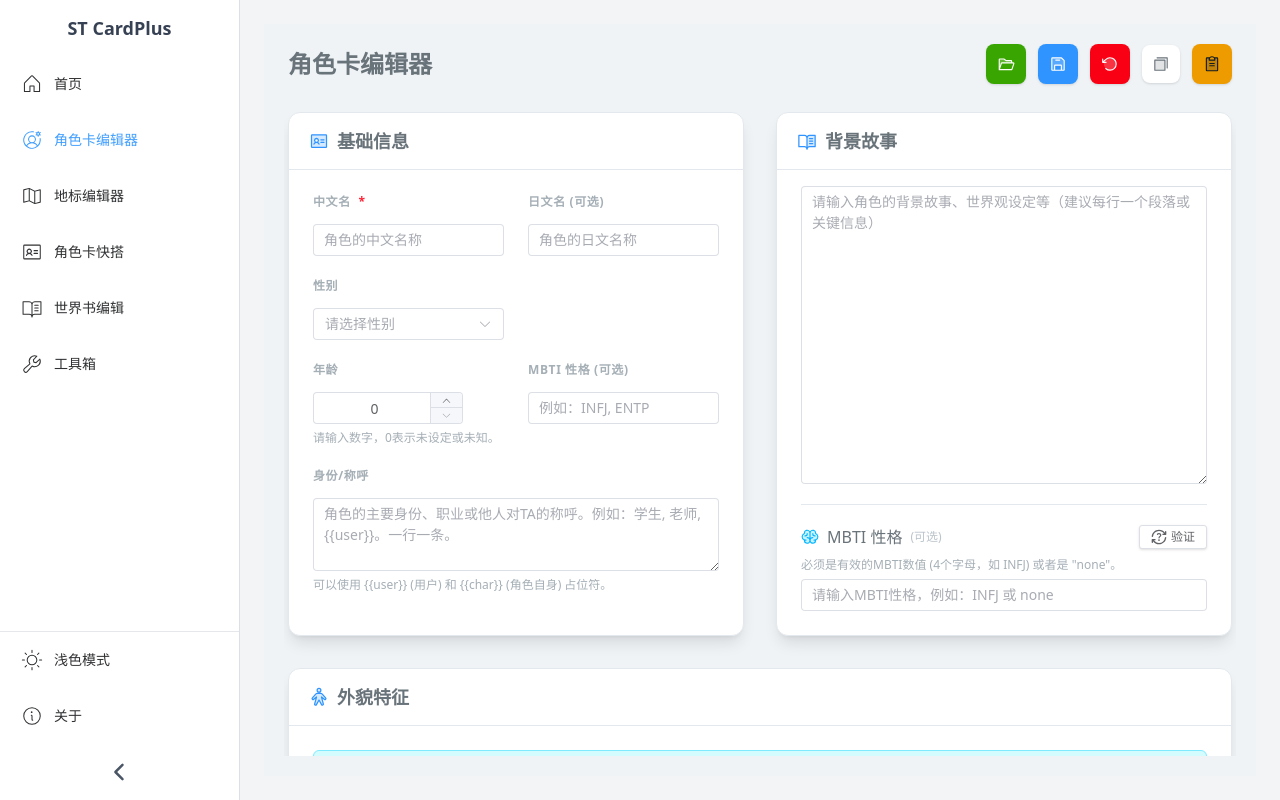
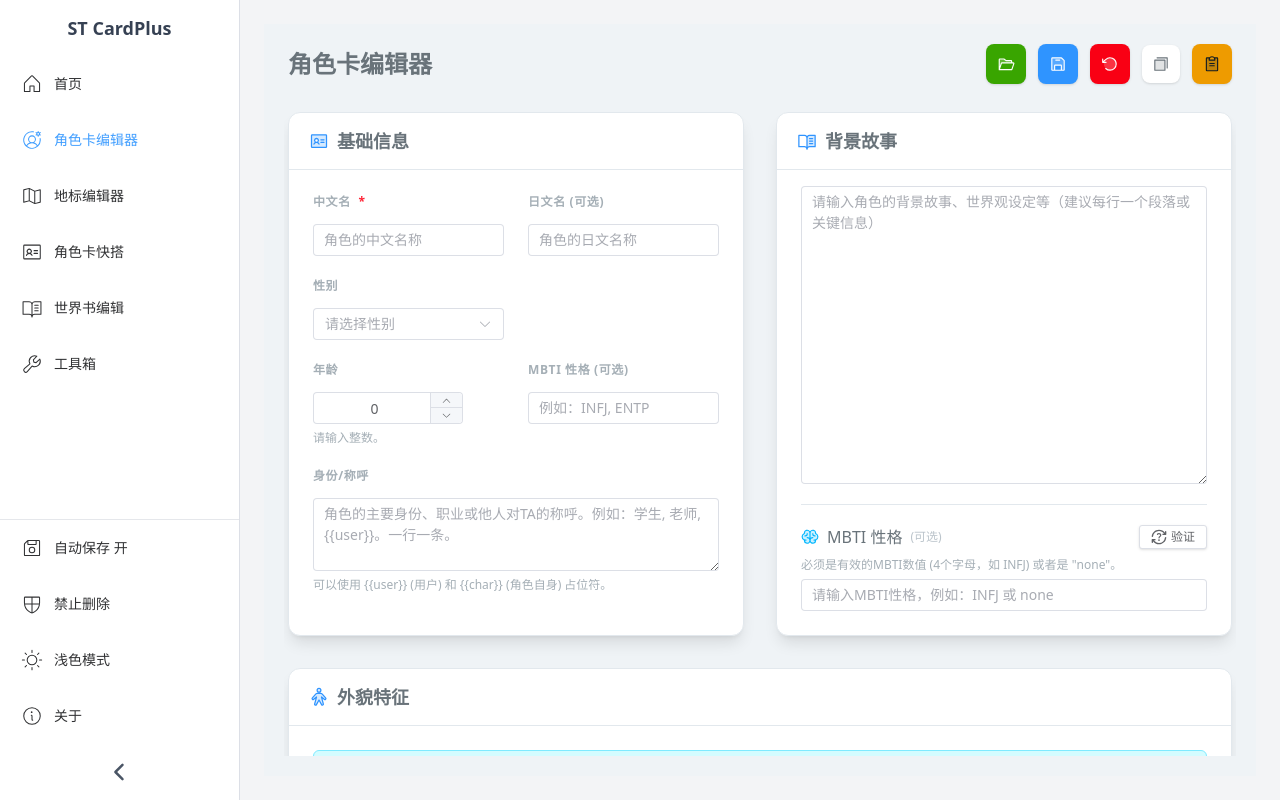
Before and after one commit to awaae001/st_cardplus, a Vue app: page /card in a window 1280 px wide. Built offline with nearby package versions, Linux system fonts and the light colour scheme.

Commit message:
引入新库，改完UI

```diff
--- a/package.json
+++ b/package.json
@@ -23,6 +23,8 @@
     "file-saver": "^2.0.5",
     "js-base64": "^3.7.7",
     "nanoid": "^5.1.5",
+    "pinia": "^3.0.2",
+    "pinia-plugin-persistedstate": "^4.3.0",
     "vue": "^3.5.13",
     "vue-router": "^4.5.1",
     "vuedraggable": "^4.1.0"
--- a/src/App.vue
+++ b/src/App.vue
@@ -92,9 +92,34 @@
         </div>
 
         <div class="mt-auto flex-shrink-0 border-t border-gray-200 dark:border-neutral-700">
+
+           <ElMenuItem @click="appSettings.toggleAutoSave()" :title="isEffectivelyCollapsedForTitle ? ('自动保存: ' + (appSettings.isAutoSaveEnabled ? '开启' : '关闭')) : ''">
+             <ElIcon :size="22" class="text-blue-500">
+               <Icon v-if="appSettings.isAutoSaveEnabled" icon="ph:floppy-disk-back-light" />
+               <Icon v-else icon="ph:power-light" />
+             </ElIcon>
+             <template #title>
+               <span class="menu-item-text" :class="{'text-collapsed-style': isEffectivelyCollapsedForTextAnimation}">
+                 {{ appSettings.isAutoSaveEnabled ? '自动保存 开' : '自动保存 关' }}
+               </span>
+             </template>
+           </ElMenuItem>
+
+           <ElMenuItem @click="appSettings.cycleSafeMode()" :title="isEffectivelyCollapsedForTitle ? ('安全模式: ' + safeModeTitle(appSettings.safeModeLevel)) : ''">
+             <ElIcon :size="22" class="text-orange-500">
+               <Icon v-if="appSettings.safeModeLevel === 'forbidden'" icon="ph:shield-checkered-light" />
+               <Icon v-else-if="appSettings.safeModeLevel === 'double'" icon="ph:shield-warning-light" />
+               <Icon v-else icon="ph:shield-slash-light" />
+             </ElIcon>
+             <template #title>
+               <span class="menu-item-text" :class="{'text-collapsed-style': isEffectivelyCollapsedForTextAnimation}">
+                 {{ safeModeText(appSettings.safeModeLevel) }}
+               </span>
+             </template>
+           </ElMenuItem>
+
            <ElMenuItem @click="toggleDark()" :title="isEffectivelyCollapsedForTitle ? (isDark ? '切换到浅色模式' : '切换到深色模式') : ''">
              <ElIcon :size="22">
-              <!-- 修改图标的 v-if 条件 -->
                <Icon v-if="isDark" icon="ph:moon-light" />
                <Icon v-else icon="ph:sun-light" />
              </ElIcon>
@@ -102,6 +127,7 @@
                  <span class="menu-item-text" :class="{'text-collapsed-style': isEffectivelyCollapsedForTextAnimation}">{{ isDark ? '深色模式' : '浅色模式' }}</span>
              </template>
            </ElMenuItem>
+
            <ElMenuItem index="/about" :title="isEffectivelyCollapsedForTitle ? '关于' : ''">
              <ElIcon :size="22"><Icon icon="ph:info-light" /></ElIcon>
              <template #title>
@@ -151,19 +177,22 @@
              transition-opacity duration-300 ease-in-out"
       :class="{'opacity-100': isSidebarOpen, 'opacity-0 pointer-events-none': !isSidebarOpen}"
       aria-hidden="true"
+      @click="handleClickOutside"
     ></div>
   </div>
 </template>
 
 <script setup lang="ts">
-// ... (script setup 内容保持不变)
-import { RouterView } from 'vue-router'
+import { RouterView, useRouter } from 'vue-router'
 import { Icon } from '@iconify/vue'
 import { Menu as IconMenu, ArrowLeftBold, ArrowRightBold } from '@element-plus/icons-vue'
-import { ElLoading, ElMenu, ElMenuItem, ElIcon, ElMessageBox } from 'element-plus'
-import { useRouter } from 'vue-router'
+import { ElLoading, ElMenu, ElMenuItem, ElIcon } from 'element-plus'
 import { ref, onMounted, onBeforeUnmount, computed, watch } from 'vue'
 import { useDark, useToggle } from '@vueuse/core'
+import { useAppSettingsStore, type SafeModeLevel } from '@/stores/appSettings';
+
+
+const appSettings = useAppSettingsStore();
 
 const screenWidth = ref(0)
 const updateScreenWidth = () => {
@@ -239,10 +268,28 @@ const isEffectivelyCollapsedForTitle = computed(() => {
 const isEffectivelyCollapsedForTextAnimation = computed(() => {
   return !isMobileView.value && !isSidebarOpen.value;
 });
+
+const safeModeText = (level: SafeModeLevel): string => {
+  switch (level) {
+    case 'forbidden': return '禁止删除';
+    case 'double': return '二次确认';
+    case 'single': return '一次删除';
+    default: return '安全模式';
+  }
+};
+
+const safeModeTitle = (level: SafeModeLevel): string => {
+  switch (level) {
+    case 'forbidden': return '禁止删除';
+    case 'double': return '删除需二次确认';
+    case 'single': return '单击即可删除';
+    default: return '';
+  }
+};
+
 </script>
 
 <style>
-/* ... (style 内容保持不变) */
 .fade-enter-active,
 .fade-leave-active {
   transition: opacity 0.2s ease-in-out;
@@ -277,7 +324,9 @@ const isEffectivelyCollapsedForTextAnimation = computed(() => {
 .menu-bar .el-sub-menu__title .el-icon {
   margin-right: 10px;
   transition: margin-right 0.3s cubic-bezier(0.4, 0, 0.2, 1);
+  flex-shrink: 0;
 }
+
 
 .menu-bar .el-menu-item .el-icon .iconify,
 .menu-bar .el-sub-menu__title .el-icon .iconify {
@@ -299,6 +348,7 @@ const isEffectivelyCollapsedForTextAnimation = computed(() => {
   overflow: hidden;
   max-width: 150px;
   vertical-align: middle;
+  font-size: var(--el-menu-item-font-size);
 }
 
 .menu-item-text.text-collapsed-style {
--- a/src/components/charcard/BasicInfo.vue
+++ b/src/components/charcard/BasicInfo.vue
@@ -61,10 +61,12 @@
           <el-input-number
             v-model="localForm.age"
             controls-position="right"
-            :min="0" :max="9999" :precision="0"
+            :min="-Infinity"
+            :max="Infinity"
+            :precision="0"
             class="w-full" placeholder="角色年龄"
           />
-          <p class="form-help-text">请输入数字，0表示未设定或未知。</p>
+          <p class="form-help-text">请输入整数。</p>
         </el-form-item>
 
         <el-form-item class="mb-0" v-if="'mbti' in localForm && localForm.mbti !== undefined">
@@ -94,7 +96,7 @@
 </template>
 
 <script setup lang="ts">
-import { ref, watch, defineProps, defineEmits, computed } from 'vue'; // Added computed for mbti display logic
+import { ref, watch, defineProps, defineEmits } from 'vue';
 import { ElInput, ElSelect, ElOption, ElInputNumber, ElForm, ElFormItem } from 'element-plus';
 import { Icon } from '@iconify/vue';
 
@@ -105,7 +107,7 @@ interface BasicInfoForm {
   customGender: string;
   age: number;
   identity: string;
-  mbti?: string; // Changed to optional
+  mbti?: string;
 }
 
 const props = defineProps<{
@@ -126,13 +128,4 @@ watch(localForm, (newVal) => {
   emit('update:form', { ...newVal });
 }, { deep: true });
 
-// If you want to ensure mbti is always part of the emitted object even if undefined:
-// watch(localForm, (newVal) => {
-//   const formToEmit: BasicInfoForm = {
-//     ...newVal,
-//     mbti: newVal.mbti ?? undefined, // Ensure mbti key exists
-//   };
-//   emit('update:form', formToEmit);
-// }, { deep: true });
-
 </script>
--- a/src/main.ts
+++ b/src/main.ts
@@ -1,4 +1,8 @@
+// src/main.ts
+
 import { createApp } from 'vue'
+import { createPinia } from 'pinia'
+import piniaPluginPersistedstate from 'pinia-plugin-persistedstate' // 引入持久化插件
 
 // 核心样式和组件库样式
 import ElementPlus from 'element-plus'
@@ -6,17 +10,29 @@ import 'element-plus/dist/index.css' // Element Plus 基础样式
 import 'element-plus/theme-chalk/dark/css-vars.css' // Element Plus 暗黑主题 CSS 变量
 
 // 你的应用主 CSS 文件，包含 Tailwind CSS 导入
-import './style.css'; // <--- 这个导入是正确的！
+import './style.css'; // 应用主样式入口 (包含 Tailwind)
 
 // 应用逻辑
 import App from './App.vue'
-import router from './router'
+import router from './router' // 假设你仍然使用 Vue Router
 
-// 其他自定义样式 (如果 dark.css 依赖 Tailwind，它应该在 './style.css' 之后)
-// import './css/dark.css' // <--- 你有这个文件吗？如果它只是以前的残留，现在可能不需要了
+// --- Pinia 设置 ---
+// 1. 创建 Pinia 实例
+const pinia = createPinia()
+// 2. 让 Pinia 实例使用持久化插件
+// 这会使得 Pinia store 中的状态默认持久化到 localStorage
+pinia.use(piniaPluginPersistedstate)
+// --- Pinia 设置结束 ---
 
+// 3. 创建 Vue 应用实例
 const app = createApp(App)
 
+// 4. 注册插件 (确保在 app.mount() 之前调用)
+//    Pinia 应该首先注册，因为它管理状态
+app.use(pinia)
+//    然后注册其他插件
 app.use(ElementPlus)
-app.use(router)
+app.use(router) // 注册 Router
+
+// 5. 挂载 Vue 应用
 app.mount('#app')
--- /dev/null
+++ b/src/stores/appSettings.ts
@@ -0,0 +1,57 @@
+// src/stores/appSettings.ts
+
+import { ref, computed } from 'vue'
+import { defineStore } from 'pinia'
+
+// 定义安全模式的级别类型
+export type SafeModeLevel = 'forbidden' | 'double' | 'single'
+
+export const useAppSettingsStore = defineStore('appSettings', () => {
+  // --- State ---
+  const isAutoSaveEnabled = ref<boolean>(true)
+  // 将安全模式状态改为字符串类型，默认为 'forbidden' (禁止删除)
+  const safeModeLevel = ref<SafeModeLevel>('forbidden')
+
+  // --- Getters (可选，方便使用) ---
+  const isDeletionForbidden = computed(() => safeModeLevel.value === 'forbidden')
+  const requiresDoubleConfirm = computed(() => safeModeLevel.value === 'double')
+  const requiresSingleConfirm = computed(() => safeModeLevel.value === 'single')
+
+  // --- Actions ---
+  // 自动保存 Actions
+  function toggleAutoSave() {
+    isAutoSaveEnabled.value = !isAutoSaveEnabled.value
+  }
+  function setAutoSave(value: boolean) {
+    isAutoSaveEnabled.value = value
+  }
+
+  // 安全模式 Actions: 循环切换状态
+  function cycleSafeMode() {
+    if (safeModeLevel.value === 'forbidden') {
+      safeModeLevel.value = 'double'
+    } else if (safeModeLevel.value === 'double') {
+      safeModeLevel.value = 'single'
+    } else {
+      safeModeLevel.value = 'forbidden'
+    }
+  }
+
+  // (可选) 直接设置安全模式状态的函数
+  function setSafeModeLevel(level: SafeModeLevel) {
+    safeModeLevel.value = level
+  }
+
+  // 返回所有 state 和 actions
+  return {
+    isAutoSaveEnabled,
+    safeModeLevel, // 导出新的状态
+    isDeletionForbidden, // 导出 Getters
+    requiresDoubleConfirm,
+    requiresSingleConfirm,
+    toggleAutoSave,
+    setAutoSave,
+    cycleSafeMode,     // 导出新的 Action
+    setSafeModeLevel,  // 导出新的 Action
+  }
+})
```
Also changed, not shown: 1 other file (tests, documents, lock files or other folders). Lines whose indentation alone changed are shown as unchanged.
